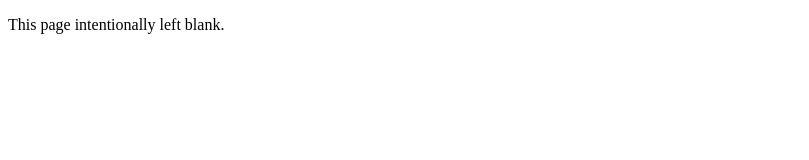
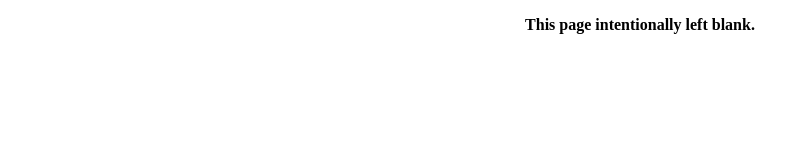
Before and after one commit to connorgilheany/connorgilheany.github.io, a plain HTML site: page index.html in a window 1280 px wide. Shown: the whole page, without its empty margins (0-809 px from the left). Drawn offline with Linux system fonts and the light colour scheme.

Commit message:
Update index.css

```diff
--- a/index.css
+++ b/index.css
@@ -1,4 +1,4 @@
-.test{
+#test{
 	color: black;
 	font-weight: bold;
 	text-align: center;
```
